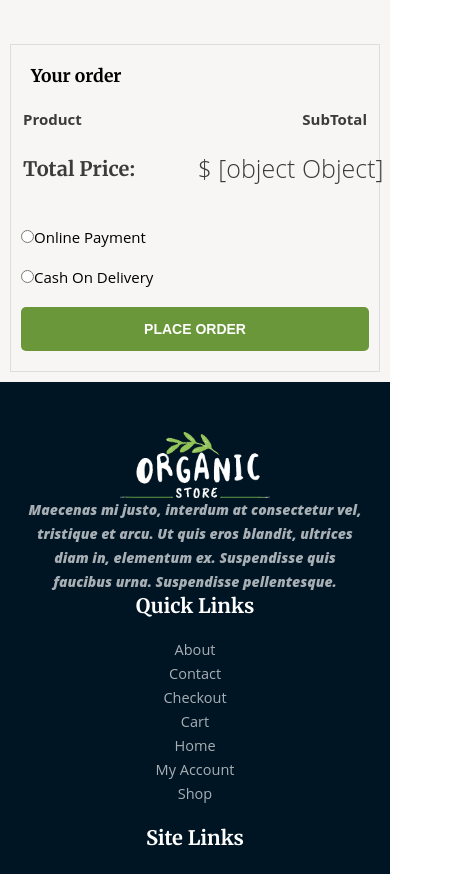
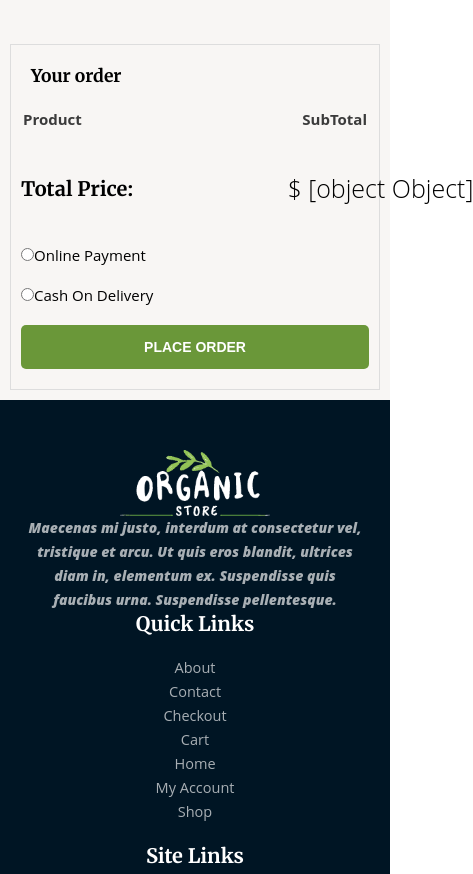
Before and after one commit to Fathima28kousar/Ecommerce, a React (Create React App) app in the folder ecommerce/: page /checkout in a window 390 px wide. Shown: the part 1060-1934 px from the top of the page, 473 px wide, since content can reach past the window. Built offline with nearby package versions, Linux system fonts and the light colour scheme.

Commit message:
responsiveness

```diff
--- a/ecommerce/src/components/checkout/Checkout.jsx
+++ b/ecommerce/src/components/checkout/Checkout.jsx
@@ -35,11 +35,12 @@ const Checkout = (props) => {
 
             ))}
               </tbody>
-              <div className={styles.total}>
+
+            </table>
+            <div className={styles.total}>
               <h3> Total Price: </h3>
               <h2>{`$ ${totalPrice}`}</h2>
             </div>
-            </table>
             <form>
             <input type='radio' name='payment' id='online' value='Online Payment' />
             <label htmlFor='online'>Online Payment</label><br/><br/>
```
